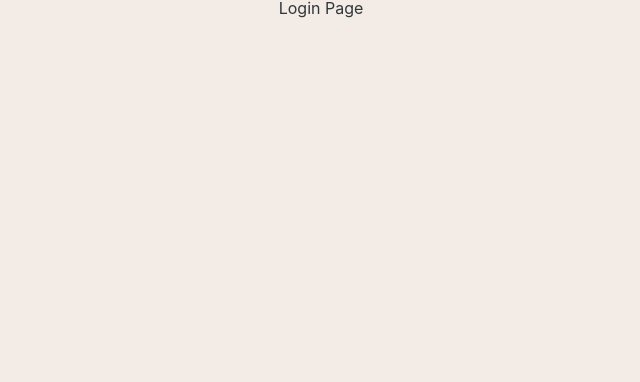
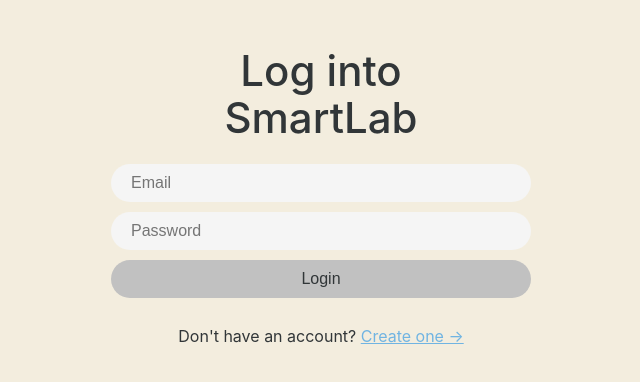
Before and after one commit to yuni0725/smartlab-code-checker-web, a React (Vite) app: page /login in a window 1280 px wide. Shown: the top 382 px of the page, without its empty margins (319-959 px from the left). Built offline with nearby package versions, Linux system fonts and the light colour scheme.

Commit message:
Create Login Page
1) Create Login Page(Actually same with create-account)

2) add some detail to both page(/login and /create-account)

```diff
--- a/src/App.tsx
+++ b/src/App.tsx
@@ -8,11 +8,16 @@
 import { useEffect, useState } from "react";
 import LoadingScreen from "./components/loading-screen";
 import { auth } from "./firebase";
+import ProtectedRoute from "./components/protected-route";
 
 const router = createBrowserRouter([
   {
     path: "/",
-    element: <Layout />,
+    element: (
+      <ProtectedRoute>
+        <Layout />
+      </ProtectedRoute>
+    ),
     children: [
       {
         path: "",
@@ -35,7 +40,7 @@
   * {
     box-sizing : border-box;
     --highlight-color : #70b4e2;
-    --background-color : #eee4ddb9;
+    --background-color : #f3edde;
     --font-color : #313638;
   }
   body {
--- /dev/null
+++ b/src/components/auth-component.ts
@@ -0,0 +1,79 @@
+import styled from "styled-components";
+
+export const Wrapper = styled.div`
+  display: flex;
+  flex-direction: column;
+  align-items: center;
+  padding: 50px 0px;
+  width: 420px;
+  height: 100%;
+`;
+
+export const Title = styled.h1`
+  font-size: 42px;
+  text-align: center;
+  margin-bottom: 5px;
+  color: var(--font-color);
+  font-weight: 500;
+`;
+
+export const Form = styled.form`
+  margin-top: 20px;
+  margin-bottom: 10px;
+  display: flex;
+  flex-direction: column;
+  gap: 10px;
+  width: 100%;
+`;
+
+export const Input = styled.input`
+  padding: 10px 20px;
+  border-radius: 50px;
+  border: none;
+
+  width: 100%;
+  font-size: 16px;
+
+  background-color: whitesmoke;
+  color: var(--font-color);
+
+  &:focus {
+    outline: 2px solid black;
+  }
+
+  &[type="submit"] {
+    cursor: pointer;
+    outline: none;
+    background-color: #c1c1c1;
+    &:hover {
+      opacity: 0.8;
+    }
+  }
+`;
+
+export const Error = styled.span`
+  margin-left: 15px;
+  font-size: 16px;
+  color: tomato;
+`;
+
+export const ErrorBottom = styled.span`
+  margin-left: 15px;
+  font-size: 16px;
+  color: tomato;
+  text-align: center;
+`;
+
+export const Switcher = styled.span`
+  margin-top: 20px;
+  a {
+    color: var(--highlight-color);
+  }
+`;
+
+export default function isValueTypeOfEmail(textShouldBeCheck: string): boolean {
+  if (textShouldBeCheck.includes("@")) {
+    return true;
+  }
+  return false;
+}
--- /dev/null
+++ b/src/components/protected-route.tsx
@@ -0,0 +1,15 @@
+import { Navigate } from "react-router-dom";
+import { auth } from "../firebase";
+
+export default function ProtectedRoute({
+  children,
+}: {
+  children: React.ReactNode;
+}) {
+  const user = auth.currentUser;
+  if (!user) {
+    //user === null
+    return <Navigate to="/login" />;
+  }
+  return children;
+}
--- a/src/routes/create-account.tsx
+++ b/src/routes/create-account.tsx
@@ -1,74 +1,24 @@
+import { createUserWithEmailAndPassword, updateProfile } from "firebase/auth";
 import { SubmitHandler, useForm } from "react-hook-form";
-import styled from "styled-components";
+import { auth } from "../firebase";
+import { Link, useNavigate } from "react-router-dom";
+import { FirebaseError } from "firebase/app";
+import isValueTypeOfEmail, {
+  Form,
+  Error,
+  ErrorBottom,
+  Input,
+  Switcher,
+  Title,
+  Wrapper,
+} from "../components/auth-component";
 
 type FormFields = {
   name: string;
   email: string;
   password: string;
+  passwordForCheck: string;
 };
-
-const Wrapper = styled.div`
-  height: 100%;
-  display: flex;
-  flex-direction: column;
-  align-items: center;
-  width: 420px;
-  padding: 50px 0px;
-`;
-
-const Title = styled.h1`
-  font-size: 42px;
-  text-align: center;
-  margin-bottom: 5px;
-  color: var(--font-color);
-  font-weight: 500;
-`;
-
-const Form = styled.form`
-  margin-top: 20px;
-  display: flex;
-  flex-direction: column;
-  gap: 10px;
-  width: 100%;
-`;
-
-const Input = styled.input`
-  padding: 10px 20px;
-  border-radius: 50px;
-  border: none;
-
-  width: 100%;
-  font-size: 16px;
-
-  background-color: whitesmoke;
-  color: var(--font-color);
-
-  &:focus {
-    outline: 2px solid black;
-  }
-
-  &[type="submit"] {
-    cursor: pointer;
-    outline: none;
-    background-color: var(--highlight-color);
-    &:hover {
-      opacity: 0.8;
-    }
-  }
-`;
-
-const Error = styled.span`
-  margin-left: 15px;
-  font-size: 16px;
-  color: tomato;
-`;
-
-function isValueTypeOfEmail(textShouldBeCheck: string): boolean {
-  if (textShouldBeCheck.includes("@")) {
-    return true;
-  }
-  return false;
-}
 
 export default function CreateAccount() {
   const {
@@ -78,11 +28,21 @@
     formState: { errors, isSubmitting },
   } = useForm<FormFields>();
 
+  const navigate = useNavigate();
+
   const onSubmit: SubmitHandler<FormFields> = async (data) => {
     try {
-      console.log(data);
+      const credentials = await createUserWithEmailAndPassword(
+        auth,
+        data.email,
+        data.password
+      );
+      await updateProfile(credentials.user, { displayName: data.name });
+      navigate("/");
     } catch (error) {
-      setError("root", { message: "Server Error" });
+      if (error instanceof FirebaseError) {
+        setError("root", { message: error.message });
+      }
     }
   };
 
@@ -116,14 +76,18 @@
           {...register("password", { required: "Password is required!" })}
           placeholder="Password"
           autoComplete="off"
+          type="password"
         />
         {errors.password && <Error>{errors.password.message}</Error>}
         <Input
           type="submit"
           value={isSubmitting ? "Loading..." : "Create Account"}
         />
-        {errors.root && <Error>{errors.root.message}</Error>}
+        {errors.root && <ErrorBottom>{errors.root.message}</ErrorBottom>}
       </Form>
+      <Switcher>
+        Already have an account? <Link to="/login">Log in &rarr;</Link>
+      </Switcher>
     </Wrapper>
   );
 }
--- a/src/routes/home.tsx
+++ b/src/routes/home.tsx
@@ -1,3 +1,12 @@
+import { auth } from "../firebase";
+
 export default function Home() {
-  return <h1>Home.html!</h1>;
+  const logOut = () => {
+    auth.signOut();
+  };
+  return (
+    <h1>
+      <button onClick={logOut}>Log Out</button>
+    </h1>
+  );
 }
--- a/src/routes/login.tsx
+++ b/src/routes/login.tsx
@@ -1,3 +1,78 @@
+import { signInWithEmailAndPassword } from "firebase/auth";
+import { SubmitHandler, useForm } from "react-hook-form";
+import { auth } from "../firebase";
+import { Link, useNavigate } from "react-router-dom";
+import { FirebaseError } from "firebase/app";
+import isValueTypeOfEmail, {
+  Error,
+  ErrorBottom,
+  Input,
+  Title,
+  Wrapper,
+  Form,
+} from "../components/auth-component";
+import { Switcher } from "./../components/auth-component";
+
+type FormFields = {
+  email: string;
+  password: string;
+};
+
 export default function Login() {
-  return <h1>Login Page</h1>;
+  const {
+    register,
+    handleSubmit,
+    setError,
+    formState: { errors, isSubmitting },
+  } = useForm<FormFields>();
+
+  const navigate = useNavigate();
+
+  const onSubmit: SubmitHandler<FormFields> = async (data) => {
+    try {
+      await signInWithEmailAndPassword(auth, data.email, data.password);
+      navigate("/");
+    } catch (error) {
+      if (error instanceof FirebaseError) {
+        setError("root", { message: error.message });
+      }
+    }
+  };
+
+  return (
+    <Wrapper>
+      <Title>Log into</Title>
+      <Title>SmartLab</Title>
+      <Form onSubmit={handleSubmit(onSubmit)}>
+        <Input
+          {...register("email", {
+            required: "Email is required!",
+            validate: (value) => {
+              if (isValueTypeOfEmail(value)) {
+                return true;
+              }
+              return "Email must include '@'";
+            },
+          })}
+          type="text"
+          placeholder="Email"
+          autoComplete="off"
+        />
+        {errors.email && <Error>{errors.email.message}</Error>}
+        <Input
+          {...register("password", { required: "Password is required!" })}
+          placeholder="Password"
+          autoComplete="off"
+          type="password"
+        />
+        {errors.password && <Error>{errors.password.message}</Error>}
+        <Input type="submit" value={isSubmitting ? "Loading..." : "Login"} />
+      </Form>
+      {errors.root && <ErrorBottom>{errors.root.message}</ErrorBottom>}
+      <Switcher>
+        Don't have an account?{" "}
+        <Link to="/create-account">Create one &rarr;</Link>
+      </Switcher>
+    </Wrapper>
+  );
 }
```
